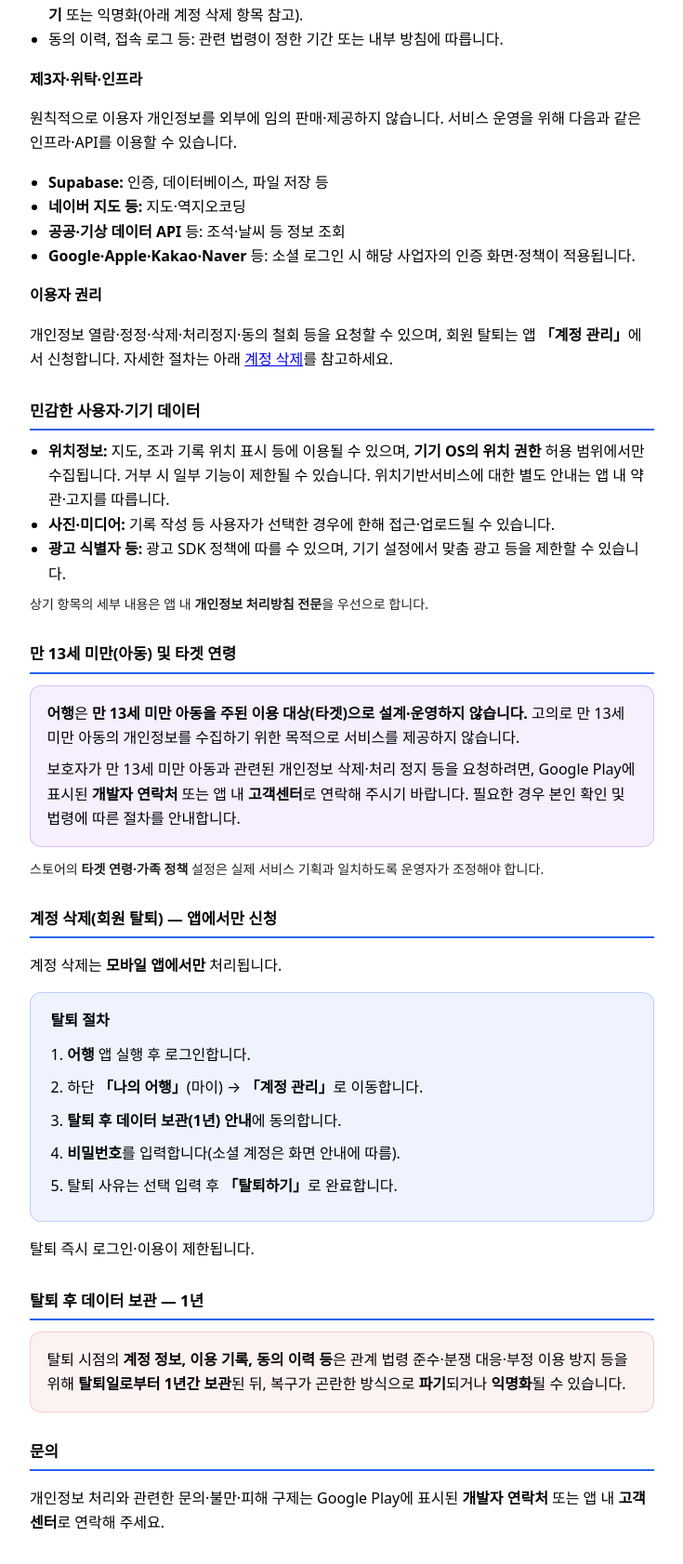
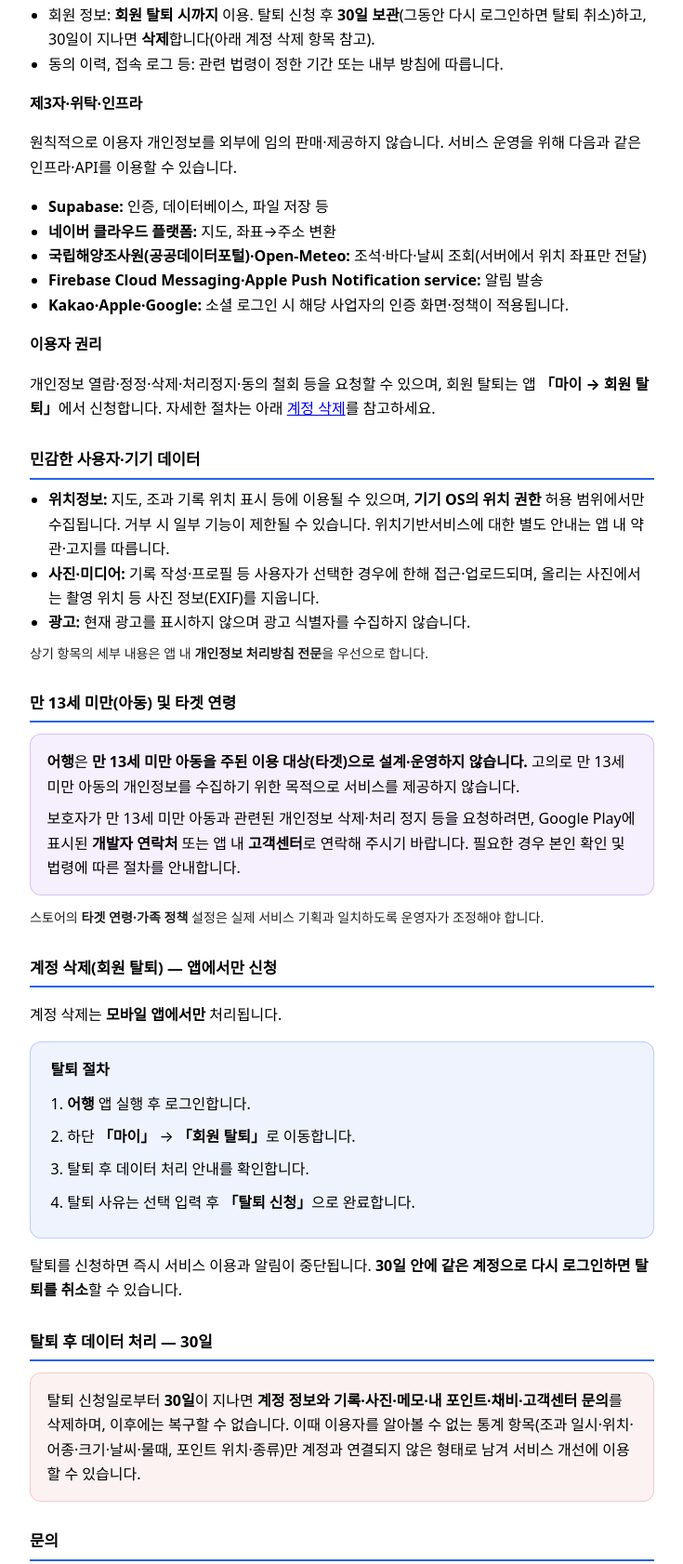
Before and after one commit to rsef007/eohaeng-play-policy, a plain HTML site: page index.html in a window 1280 px wide. Shown: the part 680-2362 px from the top of the page at 93% size, without its empty margins (272-1007 px from the left). Drawn offline with Linux system fonts and the light colour scheme.

Commit message:
새 앱 출시용: 탈퇴 30일(취소 가능) 후 삭제, 수집 항목·외부 서비스 정리, 광고 미표시
Co-Authored-By: Claude Opus 5.5 <noreply@anthropic.com>

```diff
--- a/index.html
+++ b/index.html
@@ -73,18 +73,18 @@
 
   <h3 style="font-size:1rem;margin:1rem 0 0.4rem;">수집·이용할 수 있는 항목(예시)</h3>
   <ul>
-    <li><strong>계정·연락:</strong> 아이디, 이메일, 비밀번호(암호화 저장), 이름, 닉네임, 휴대전화번호 등</li>
+    <li><strong>계정:</strong> 소셜 로그인 계정 식별자(카카오·Apple·Google), 이메일(로그인 사업자가 제공하는 경우), 닉네임. 이름·휴대전화번호·비밀번호는 수집하지 않습니다.</li>
     <li><strong>기기·접속:</strong> 서비스 이용 기록, 접속 로그, 기기 정보, 앱 버전, 약관·동의 이력</li>
-    <li><strong>서비스 이용 중 생성:</strong> 조과 기록, 사진, 위치·날씨·물때 관련 스냅샷, 라운지 게시글·댓글·좋아요, 채비 정보, 고객센터 문의 등</li>
+    <li><strong>서비스 이용 중 생성:</strong> 조과 기록, 사진, 위치·날씨·물때 관련 스냅샷, 내 포인트, 채비 정보, 고객센터 문의, 알림 설정·기기 알림 토큰 등</li>
     <li><strong>선택:</strong> 마케팅 수신 동의 여부, 프로필 사진 등(동의한 경우에 한함)</li>
   </ul>
 
   <h3 style="font-size:1rem;margin:1rem 0 0.4rem;">이용 목적</h3>
-  <p>회원 식별·인증, 지도·기록·통계·커뮤니티 기능 제공, 고객지원, 부정 이용 방지, 서비스 개선, 법령상 의무 이행, 동의 시 이벤트·공지 안내 등입니다.</p>
+  <p>회원 식별·인증, 지도·기록·내 포인트·출조 점수·통계·알림 제공, 고객지원, 부정 이용 방지, 서비스 개선, 법령상 의무 이행, 동의 시 이벤트·공지 안내 등입니다.</p>
 
   <h3 style="font-size:1rem;margin:1rem 0 0.4rem;">보관 기간(요지)</h3>
   <ul>
-    <li>회원 정보: <strong>회원 탈퇴 시까지</strong> 이용. 탈퇴 후에는 관계 법령·분쟁 대응 등을 위해 <strong>최대 1년 보관 후 파기</strong> 또는 익명화(아래 계정 삭제 항목 참고).</li>
+    <li>회원 정보: <strong>회원 탈퇴 시까지</strong> 이용. 탈퇴 신청 후 <strong>30일 보관</strong>(그동안 다시 로그인하면 탈퇴 취소)하고, 30일이 지나면 <strong>삭제</strong>합니다(아래 계정 삭제 항목 참고).</li>
     <li>동의 이력, 접속 로그 등: 관련 법령이 정한 기간 또는 내부 방침에 따릅니다.</li>
   </ul>
 
@@ -92,19 +92,20 @@
   <p>원칙적으로 이용자 개인정보를 외부에 임의 판매·제공하지 않습니다. 서비스 운영을 위해 다음과 같은 인프라·API를 이용할 수 있습니다.</p>
   <ul>
     <li><strong>Supabase:</strong> 인증, 데이터베이스, 파일 저장 등</li>
-    <li><strong>네이버 지도 등:</strong> 지도·역지오코딩</li>
-    <li><strong>공공·기상 데이터 API</strong> 등: 조석·날씨 등 정보 조회</li>
-    <li><strong>Google·Apple·Kakao·Naver</strong> 등: 소셜 로그인 시 해당 사업자의 인증 화면·정책이 적용됩니다.</li>
+    <li><strong>네이버 클라우드 플랫폼:</strong> 지도, 좌표→주소 변환</li>
+    <li><strong>국립해양조사원(공공데이터포털)·Open-Meteo:</strong> 조석·바다·날씨 조회(서버에서 위치 좌표만 전달)</li>
+    <li><strong>Firebase Cloud Messaging·Apple Push Notification service:</strong> 알림 발송</li>
+    <li><strong>Kakao·Apple·Google:</strong> 소셜 로그인 시 해당 사업자의 인증 화면·정책이 적용됩니다.</li>
   </ul>
 
   <h3 style="font-size:1rem;margin:1rem 0 0.4rem;">이용자 권리</h3>
-  <p>개인정보 열람·정정·삭제·처리정지·동의 철회 등을 요청할 수 있으며, 회원 탈퇴는 앱 <strong>「계정 관리」</strong>에서 신청합니다. 자세한 절차는 아래 <a href="#delete">계정 삭제</a>를 참고하세요.</p>
+  <p>개인정보 열람·정정·삭제·처리정지·동의 철회 등을 요청할 수 있으며, 회원 탈퇴는 앱 <strong>「마이 → 회원 탈퇴」</strong>에서 신청합니다. 자세한 절차는 아래 <a href="#delete">계정 삭제</a>를 참고하세요.</p>
 
   <h2 id="sensitive">민감한 사용자·기기 데이터</h2>
   <ul>
     <li><strong>위치정보:</strong> 지도, 조과 기록 위치 표시 등에 이용될 수 있으며, <strong>기기 OS의 위치 권한</strong> 허용 범위에서만 수집됩니다. 거부 시 일부 기능이 제한될 수 있습니다. 위치기반서비스에 대한 별도 안내는 앱 내 약관·고지를 따릅니다.</li>
-    <li><strong>사진·미디어:</strong> 기록 작성 등 사용자가 선택한 경우에 한해 접근·업로드될 수 있습니다.</li>
-    <li><strong>광고 식별자 등:</strong> 광고 SDK 정책에 따를 수 있으며, 기기 설정에서 맞춤 광고 등을 제한할 수 있습니다.</li>
+    <li><strong>사진·미디어:</strong> 기록 작성·프로필 등 사용자가 선택한 경우에 한해 접근·업로드되며, 올리는 사진에서는 촬영 위치 등 사진 정보(EXIF)를 지웁니다.</li>
+    <li><strong>광고:</strong> 현재 광고를 표시하지 않으며 광고 식별자를 수집하지 않습니다.</li>
   </ul>
   <p class="muted">상기 항목의 세부 내용은 앱 내 <strong>개인정보 처리방침 전문</strong>을 우선으로 합니다.</p>
 
@@ -126,19 +127,18 @@
     <p style="margin: 0 0 0.65rem; font-weight: 700;">탈퇴 절차</p>
     <ol>
       <li><span class="app">어행</span> 앱 실행 후 로그인합니다.</li>
-      <li>하단 <strong>「나의 어행」</strong>(마이) → <strong>「계정 관리」</strong>로 이동합니다.</li>
-      <li><strong>탈퇴 후 데이터 보관(1년) 안내</strong>에 동의합니다.</li>
-      <li><strong>비밀번호</strong>를 입력합니다(소셜 계정은 화면 안내에 따름).</li>
-      <li>탈퇴 사유는 선택 입력 후 <strong>「탈퇴하기」</strong>로 완료합니다.</li>
+      <li>하단 <strong>「마이」</strong> → <strong>「회원 탈퇴」</strong>로 이동합니다.</li>
+      <li>탈퇴 후 데이터 처리 안내를 확인합니다.</li>
+      <li>탈퇴 사유는 선택 입력 후 <strong>「탈퇴 신청」</strong>으로 완료합니다.</li>
     </ol>
   </div>
-  <p>탈퇴 즉시 로그인·이용이 제한됩니다.</p>
+  <p>탈퇴를 신청하면 즉시 서비스 이용과 알림이 중단됩니다. <strong>30일 안에 같은 계정으로 다시 로그인하면 탈퇴를 취소</strong>할 수 있습니다.</p>
 
-  <h2>탈퇴 후 데이터 보관 — 1년</h2>
+  <h2>탈퇴 후 데이터 처리 — 30일</h2>
   <div class="retention">
     <p style="margin:0;">
-      탈퇴 시점의 <strong>계정 정보, 이용 기록, 동의 이력 등</strong>은 관계 법령 준수·분쟁 대응·부정 이용 방지 등을 위해
-      <strong>탈퇴일로부터 1년간 보관</strong>된 뒤, 복구가 곤란한 방식으로 <strong>파기</strong>되거나 <strong>익명화</strong>될 수 있습니다.
+      탈퇴 신청일로부터 <strong>30일</strong>이 지나면 <strong>계정 정보와 기록·사진·메모·내 포인트·채비·고객센터 문의</strong>를 삭제하며, 이후에는 복구할 수 없습니다.
+      이때 이용자를 알아볼 수 없는 통계 항목(조과 일시·위치·어종·크기·날씨·물때, 포인트 위치·종류)만 계정과 연결되지 않은 형태로 남겨 서비스 개선에 이용할 수 있습니다.
     </p>
   </div>
 
```
